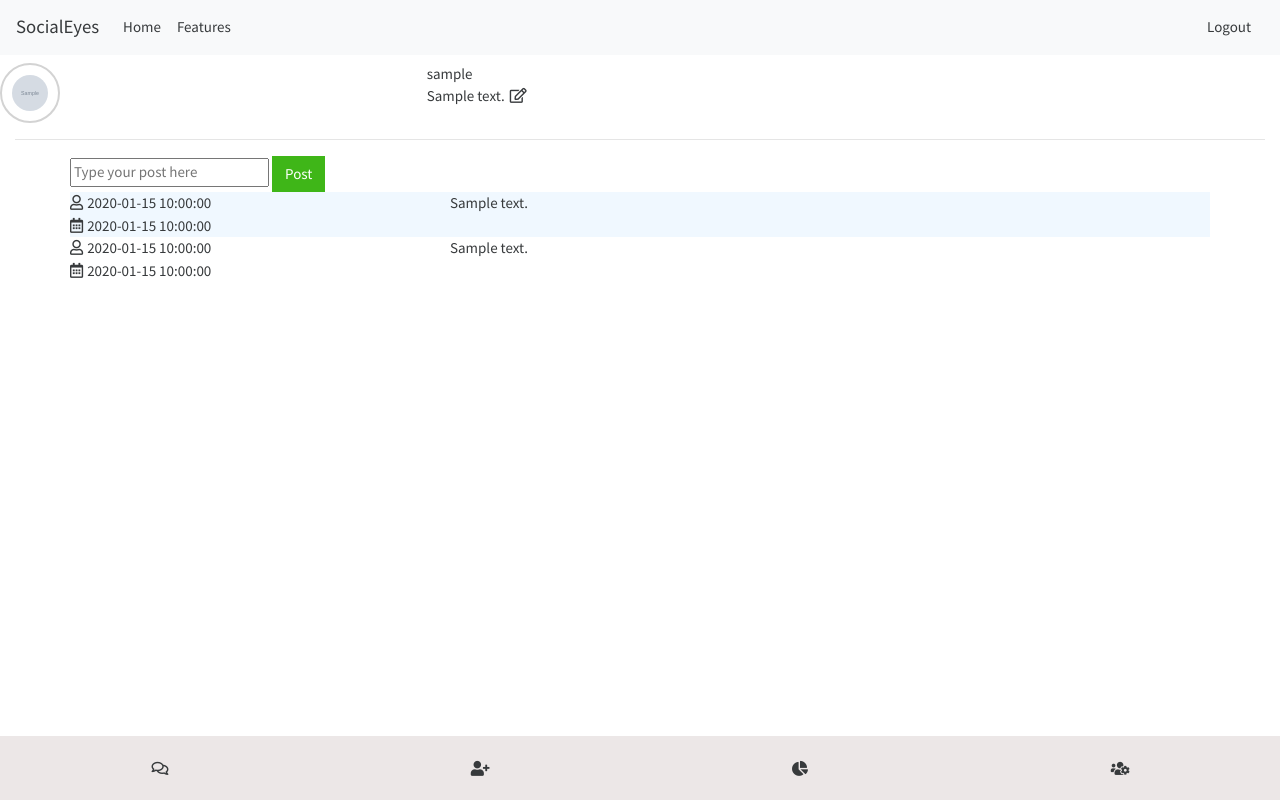
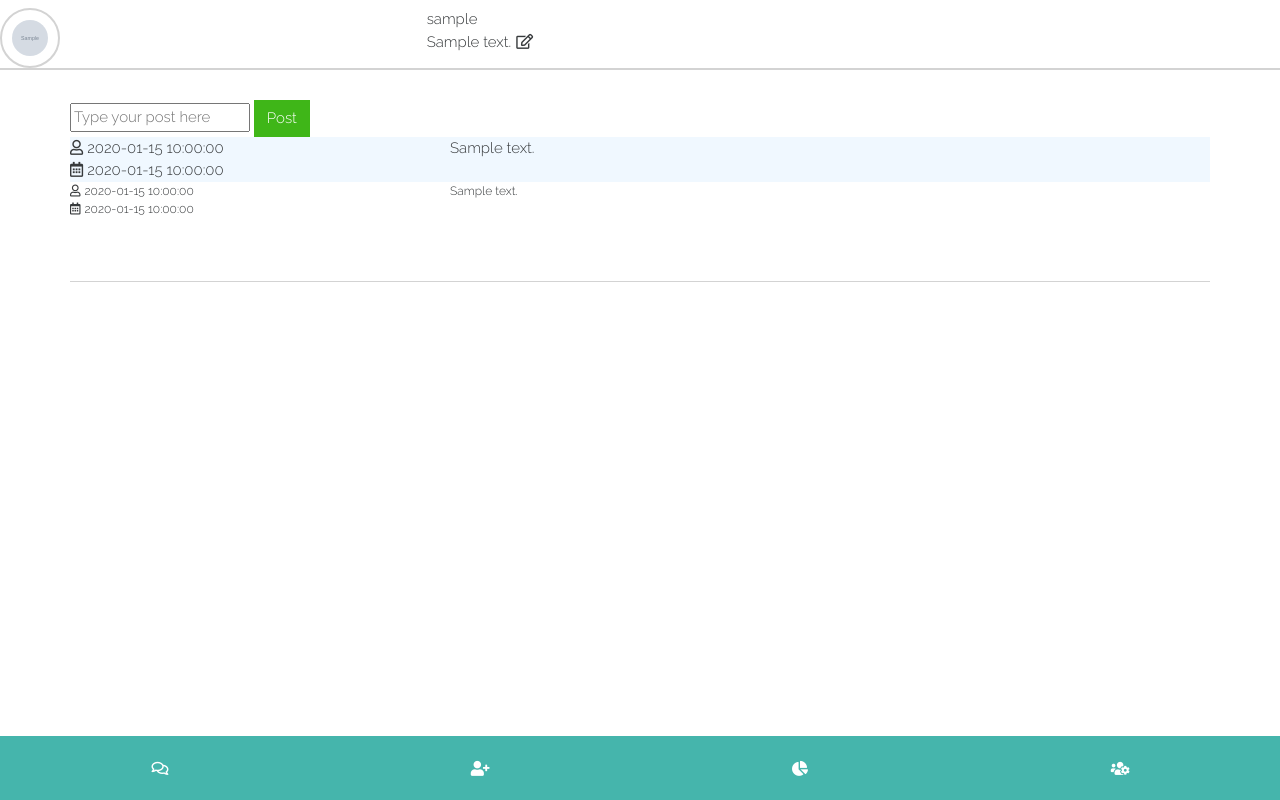
Before and after one commit to davidosongschool/SocialEyes, a Flask app: page /dashboard in a window 1280 px wide. Run offline with Flask 2, Linux system fonts and the light colour scheme; the visitor is signed in with stand-in values (Sample User, id 1); grey boxes marked "Sample" are stand-in pictures; a database or web service that is not in the repository returns one stand-in record (values such as "Sample title"); some libraries are stand-ins or nearby versions.

Commit message:
login and register forms styled and js added - logo added and scroll added to posts

```diff
--- a/app.py
+++ b/app.py
@@ -81,7 +81,7 @@ def login_user():
 @ app.route('/logout')
 def logout():
     session.clear()
-    return redirect(url_for('login'))
+    return redirect(url_for('landing'))
 
 
 @ app.route('/register_user', methods=['POST', 'GET'])
@@ -139,7 +139,10 @@ def start_following():
 
     return redirect(url_for('dashboard'))
 
-# Add a route to display the entire profile of a user (All Posts)
+
+@ app.route('/settings')
+def settings():
+    return render_template('settings.html')
 
 
 if __name__ == '__main__':
--- a/static/css/style.css
+++ b/static/css/style.css
@@ -5,15 +5,19 @@ SocialEyes Css Styling
 Key:
 
 1. Presets
+1.5 Landing Page
 2. Dashboard
 2.1 User section
 3. Posts
 3.1 Write a post
 3.2 View Posts
 4. Footer Menu
+
 ------------------------------------ */
 
 /* 1. Presets  ------------- */
+
+@import url('https://fonts.googleapis.com/css2?family=Raleway:wght@100;300;600&display=swap');
 
 a {
     text-decoration: none !important;
@@ -39,6 +43,14 @@ ul li {
     margin: 0px !important;
 }
 
+.underline {
+    text-decoration: underline;
+}
+
+.not-selected {
+    opacity: 0.4;
+}
+
 .complete-center {
     margin: 0;
     position: absolute;
@@ -46,6 +58,61 @@ ul li {
     left: 50%;
     -ms-transform: translate(-50%, -50%);
     transform: translate(-50%, -50%);
+}
+
+body {
+    font-family: 'Raleway', sans-serif !important;
+    font-weight: 300 !important;
+}
+
+
+/* Landing Page ------------ */
+.page-container {
+    max-height: 100vh;
+    overflow: hidden;
+}
+
+.contain-logo {
+    max-height: 50vh;
+    min-height: 50vh;
+}
+.landing-logo {
+    width: 250px;
+    height: 250px;
+    padding: 20px;
+}
+
+
+.open-menu-list li{
+    display: inline;
+}
+
+
+.contain-form {
+max-height: 50vh;
+min-height: 50vh;
+padding: 20px;
+}
+
+.form-control {
+    width: 70% !important;
+    display: block;
+    text-align: center;
+    margin: 0 auto;
+}
+
+.register-button {
+    display: block;
+    margin: 0 auto;
+    margin-top: 5px;
+    background-color: #45B5AC !important;
+    color: white !important;
+}
+
+.already-have-account {
+    font-size: 14px;
+    display: block;
+    margin: 0 auto;
 }
 
 /* 2. Dashboard ---------------- */
@@ -64,7 +131,31 @@ ul li {
     margin-left: 5px;
 }
 
+.contain-user-info {
+    position: fixed;
+    top: 0;
+    max-height: 100px;
+    z-index: 100;
+    background-color: white;
+    border-bottom: 2px solid lightgray;
+}
+
 /* 3. Posts -------------------- */
+
+.contain-entire-post {
+    display: block;
+    margin-top: 100px;
+    -ms-overflow-style: none;
+    overflow-y: hidden !important;
+    z-index: 1;
+}
+
+/* Hide scrollbar for Chrome, Safari and Opera */
+body::-webkit-scrollbar {
+  display: none;
+}
+
+
 
 
 /* 3.1 Write post */
@@ -82,7 +173,12 @@ ul li {
 
 .my-latest-post {
 background-color: aliceblue;
+}
 
+.contain-post {
+    min-height: 100px;
+    border-bottom: 1px solid lightgrey;
+    font-size: 12px;
 }
 
 
@@ -91,12 +187,18 @@ background-color: aliceblue;
 
 .footer-menu {
     height: 8vh;
-    background-color: rgb(236, 231, 231);
+   background-color: #45B5AC !important;
     position: fixed;
     bottom: 0;
     left: 0;
+    color: white;
 }
 
 .footer-button-container {
     position: relative;
 }
+
+.small-logo {
+    width: 30px;
+    height: 30px;
+}
--- a/static/js/nav.js
+++ b/static/js/nav.js
@@ -1,3 +1,13 @@
-$(".footer-button-container").click(function(){
-$("section").fadeIn(1000).addClass('d-none');
+
+
+
+$(".open-menu-signup").click(function(){
+$(".contain-register").removeClass('d-none');
+$(".contain-login").addClass("d-none");
 });
+
+$(".open-menu-login").click(function(){
+        console.log("Click");
+$(".contain-register").addClass('d-none');
+$(".contain-login").removeClass("d-none");
+});
--- a/templates/dashboard.html
+++ b/templates/dashboard.html
@@ -1,7 +1,7 @@
 {% extends 'nav.html' %} {% block content %}
 
 <!--User About Section -->
-<div class="container-fluid">
+<div class="container-fluid contain-user-info">
   <div class="row mt-2">
     <div class="col-4">
       <img src="{{ user.avatar }}" class="avatar" />
@@ -16,9 +16,8 @@
       </ul>
     </div>
   </div>
-  <hr />
 </div>
-
+<div class="contain-entire-post">
 <!--Write a post-->
 <div class="container">
   <div class="row">
@@ -55,7 +54,7 @@
 <!--Followers Posts-->
 <div class="contain-posts-section">
 {% for n in posts_to_display %}
-<div class="container">
+<div class="container contain-post">
   <div class="row">
     <div class="col-4">
       <ul>
@@ -71,7 +70,7 @@
 </div>
 
 {% endfor %}
-
+</div>
 <!--NEED SOME LOGIN HERE TO GENERATE POSTS - GET POSTS IN PYTHON-->
 <div class="container post-container">
   <div class="row">
--- a/templates/login.html
+++ b/templates/login.html
@@ -31,7 +31,7 @@
 								<input type="password" class="form-control" placeholder="Password" id="password" name="password">
     </div>
 
-            <button class="btn btn-light" type="submit" name="action">Login
+            <button class="btn btn-light register-button" type="submit" name="action">Login
              </button>
         </div>
         	</form>
--- a/templates/nav.html
+++ b/templates/nav.html
@@ -11,24 +11,6 @@
 <title>SocialEyes - Dashboard</title>
 </head>
 <body>
-<nav class="navbar navbar-expand-lg navbar-light bg-light">
-  <a class="navbar-brand" href="#">SocialEyes</a>
-  <button class="navbar-toggler" type="button" data-toggle="collapse" data-target="#navbarNavDropdown" aria-controls="navbarNavDropdown" aria-expanded="false" aria-label="Toggle navigation">
-    <span class="navbar-toggler-icon"></span>
-  </button>
-  <div class="collapse navbar-collapse" id="navbarNavDropdown">
-    <ul class="navbar-nav">
-      <li class="nav-item active">
-        <a class="nav-link" href="#">Home <span class="sr-only">(current)</span></a>
-      </li>
-      <li class="nav-item">
-        <a class="nav-link" href="#">Features</a>
-      </li>
-    </ul>
-  </div>
-  <a href="{{url_for('logout')}}"><button class="btn btn-alert">Logout</button></a>
-</nav>
-
 {% block content %}
 {% endblock %}
 
@@ -45,7 +27,7 @@
       <i class="fas fa-chart-pie footer-chart complete-center"></i>
     </div>
     <div class="col-3 footer-button-container footer-myprofile">
-      <i class="fas fa-users-cog footer-myprofile complete-center"></i>
+      <a href="{{url_for('settings')}}"><i class="fas fa-users-cog footer-myprofile complete-center"></i></a>
     </div>
   </div>
 </div>
```
Also changed, not shown: templates/landing.html (+74 -22 lines), templates/settings.html (added, +15 -0 lines), static/images/logo.png (added).
